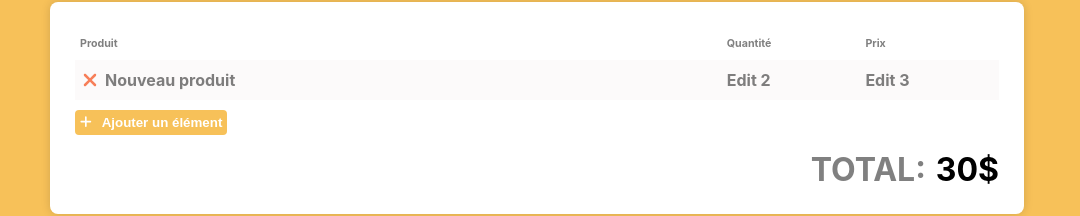
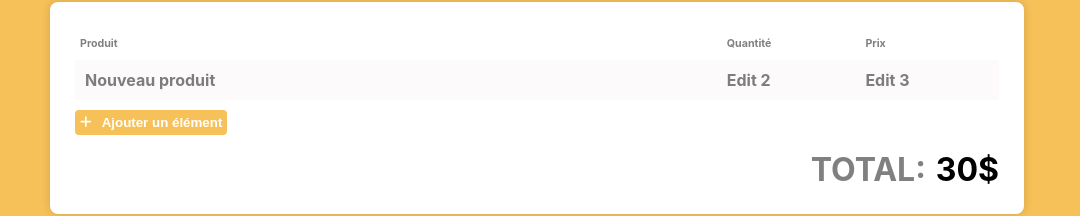
Before and after one commit to bngo42/KADI, a React (Create React App) app: page /list/new in a window 1280 px wide. Shown: the part 192-408 px from the top of the page, without its empty margins (103-1183 px from the left). Built offline with nearby package versions, Linux system fonts and the light colour scheme.

Commit message:
Block row deletion if there's only one item

```diff
--- a/src/components/shopping-list-row/shopping-list-row.tsx
+++ b/src/components/shopping-list-row/shopping-list-row.tsx
@@ -11,12 +11,13 @@ import {ViewMode} from "models/view.model";
 
 import './shopping-list-row.scss';
 
-interface ShoppingListRowConfig {
+interface ShoppingListRowProps {
   onDelete: () => void
   data: ShoppingListRowData
+  itemCount: number;
 }
 
-const ShoppingListRow = (props: ShoppingListRowConfig) => {
+const ShoppingListRow = (props: ShoppingListRowProps) => {
   const Current = useContext(CurrentViewMode);
   const [isChecked, setIsChecked] = useState(false);
   const handleChange = () => setIsChecked(isChecked);
@@ -32,7 +33,7 @@ const ShoppingListRow = (props: ShoppingListRowConfig) => {
       <>
         <td>
           <div className="product-name">
-            <FontAwesomeIcon icon={ faXmark } className="delete-btn" onClick={ props.onDelete }/>
+            { (props.itemCount > 1) && <FontAwesomeIcon icon={ faXmark } className="delete-btn" onClick={ props.onDelete }/> }
             <span className="product-label">{ props.data.name }</span>
           </div>
         </td>
--- a/src/components/shopping-list/shopping-list.tsx
+++ b/src/components/shopping-list/shopping-list.tsx
@@ -102,7 +102,11 @@ const ShoppingList = () => {
           <tbody>
             {
               listData?.data?.length ? listData.data?.map((data, index) => {
-                return <ShoppingListRow key={ index } data={ data } onDelete={ () => deleteItem(data.id) } />
+                return <ShoppingListRow
+                          key={index}
+                          data={data}
+                          onDelete={() => deleteItem(data.id)}
+                          itemCount={listData.data?.length || 0}/>
               }) : null
             }
           </tbody>
```
